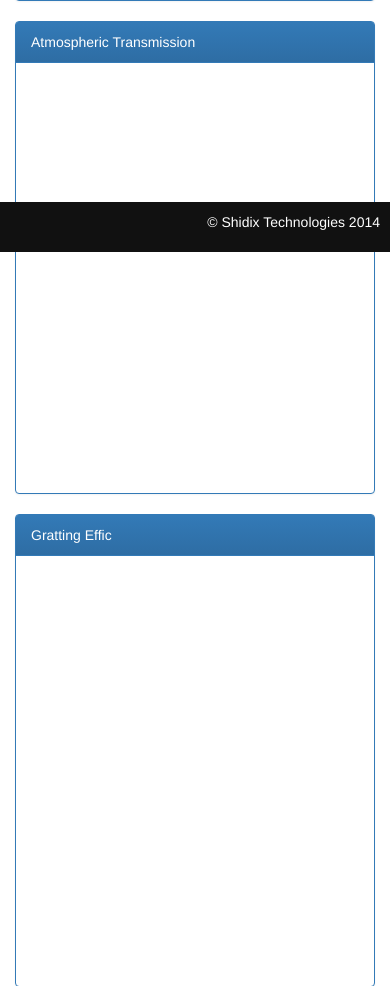
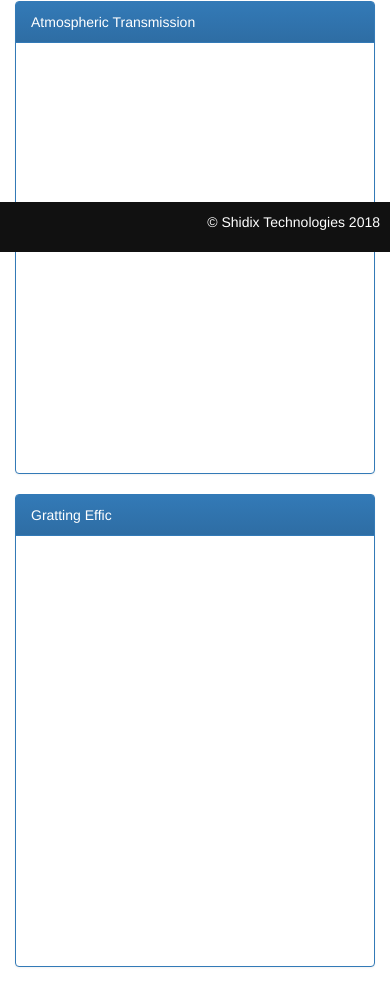
Before and after one commit to anyaterme/frida, a Django app: template frida/templates/calculate_ifs.html in a window 390 px wide. Shown: the part 592-1578 px from the top of the page. Run offline with Django 3.2, Linux system fonts and the light colour scheme; the template is opened without the code that fills it, so the values that code supplies are empty; parts of the project's set-up code (start-up, migrations or seed data) failed here and were passed over; some libraries are stand-ins or nearby versions.

Commit message:
Dani. Minor changes

```diff
--- a/frida/templates/base.html
+++ b/frida/templates/base.html
@@ -151,7 +151,7 @@
 		</div> <!-- /container -->
 		<!-- Site footer -->
 		<footer class="footer">
-			<p>&copy; Shidix Technologies 2014</p>
+			<p>&copy; Shidix Technologies 2018</p>
 		</footer>
     </body>
 </html>
--- a/frida/templates/calculate_ifs.html
+++ b/frida/templates/calculate_ifs.html
@@ -1,11 +1,6 @@
 {% extends "base.html" %}
 {% load fridatags %}
 {% block content %}
-	<ul class="list-group">
-	{% for value in debug_values %}
-		<li class="list-group-item">{{ value }}</li>
-	{% endfor %}
-	</ul>
 	<script>
 	window.onload = function () {
 
@@ -402,7 +397,15 @@
 			</div>
 		</div>
 	</div>
-</div>
+	<div class="row">
+		<div class="col-xs-12">
+			<ul class="list-group">
+			{% for value in debug_values %}
+				<li class="list-group-item">{{ value }}</li>
+			{% endfor %}
+			</ul>
+		</div>
+	</div>
 <script src="https://canvasjs.com/assets/script/jquery-1.11.1.min.js"></script>
 <script src="https://canvasjs.com/assets/script/jquery.canvasjs.min.js"></script>
 {% endblock %}
```
